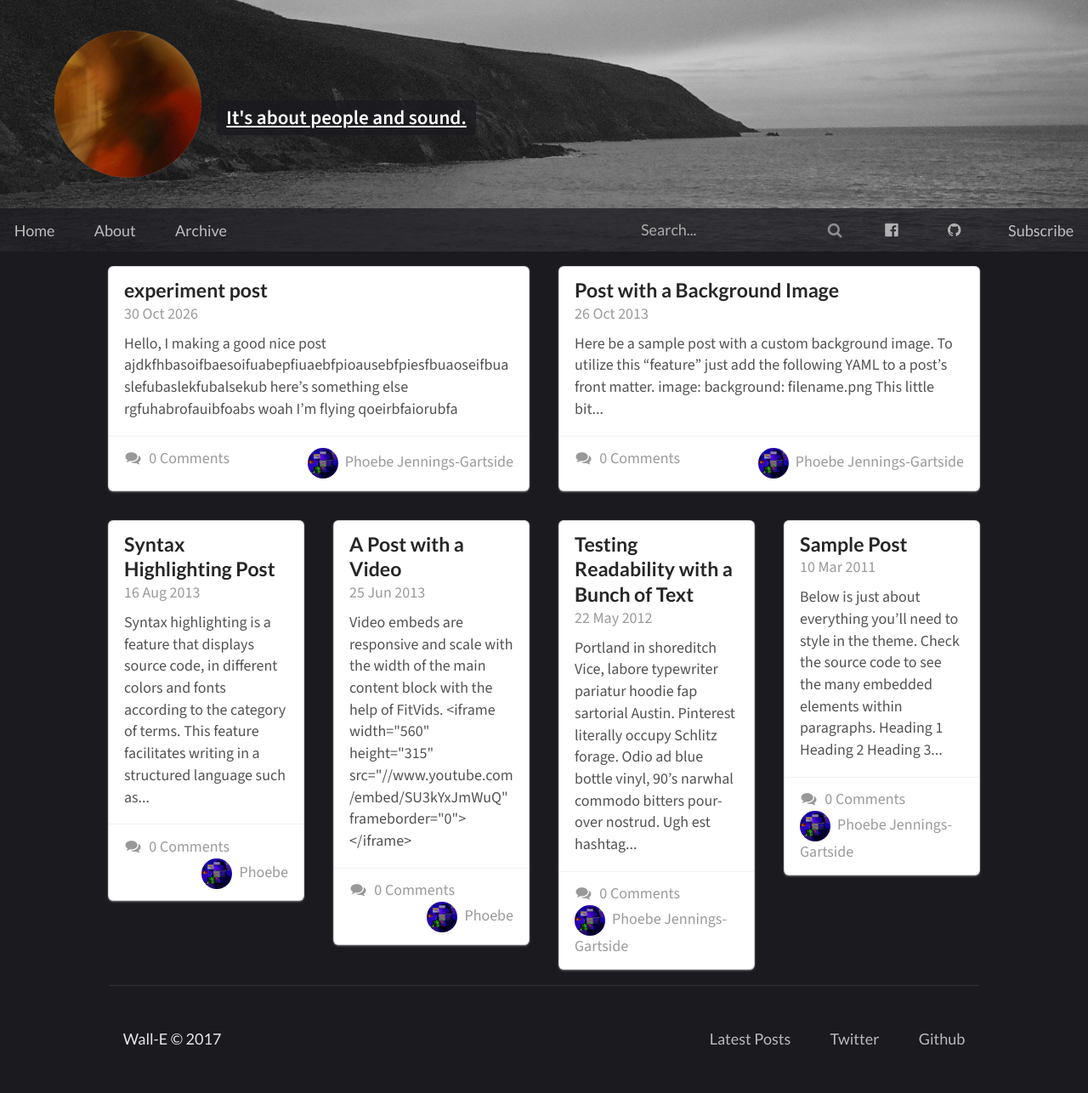
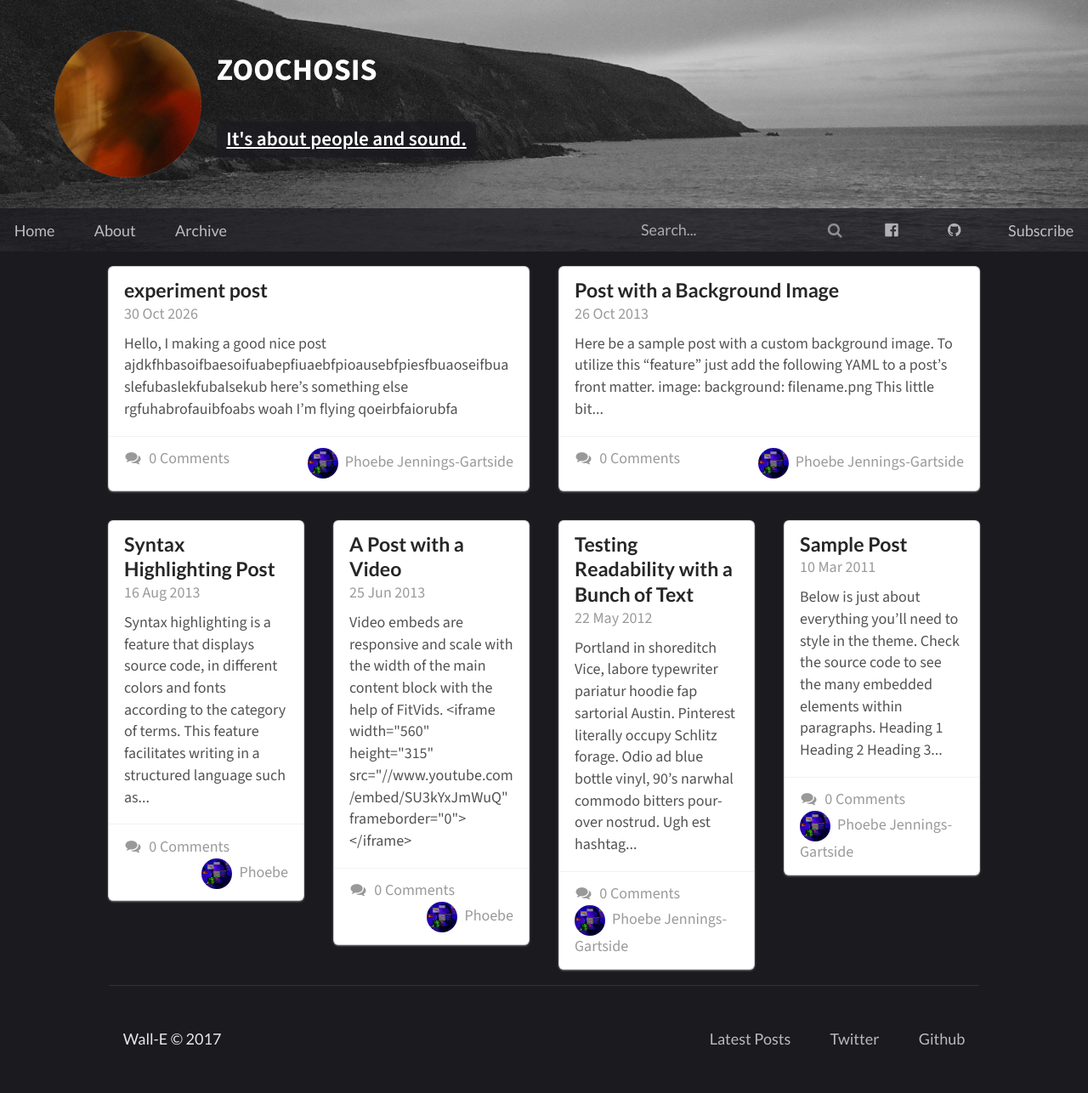
Before and after one commit to ZOOCHOSIS-BLOG/ZOOCHOSIS-BLOG.github.io, a Jekyll site: the page built from index.html, in a window 1280 px wide. Shown: the whole page at 85% size. Built offline with Jekyll 4.4.1, drawn with Linux system fonts in a browser that asks for light colours; the list of posts is cut into pages by our own code; comment, search, counter and statistics services are not loaded.

Commit message:
new heading etc.

```diff
--- a/_includes/header.html
+++ b/_includes/header.html
@@ -6,7 +6,10 @@
             <h1 class="site-logo">
                 <a href="/"><img src="/assets/img/logo.png" class="logo"/></a>
             </h1>
-            <h3 class="site-description">{{ site.description }}</h3>
+            <div class="head-copy">
+               <h1 class="site-forename"> ZOOCHOSIS</h1>
+               <h3 class="site-description">{{ site.description }}</h3>
+            </div>
         </div>
         {% endif %}
         <nav class="site-nav">
--- a/assets/css/main.css
+++ b/assets/css/main.css
@@ -75,6 +75,18 @@ header {
     display: block;
     width: 100%;
     margin-top: 0%;
+}
+
+.head-copy {
+    display: flex;
+    flex-direction: column;
+    align-items: flex-start;
+}
+
+.site-forename {
+    font-family: "Source Sans 3", sans-serif;;
+    text-align: center;
+    margin: 0 0 0.25rem;
 }
 
 .site-description {
```
